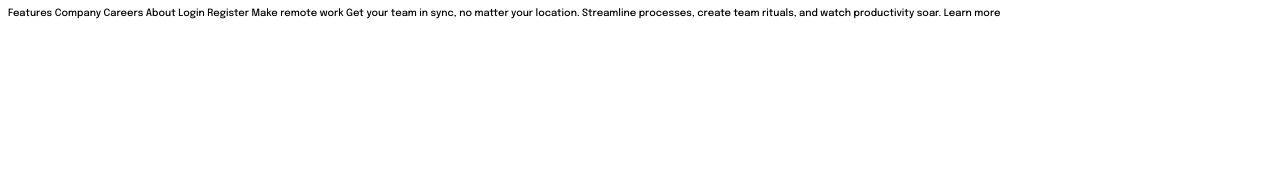
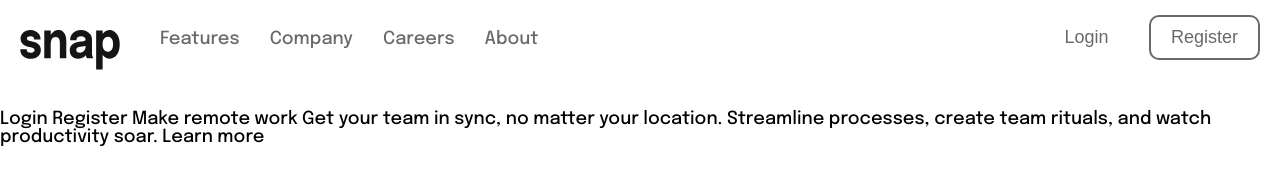
Before and after one commit to nivamoli/remote-work_landing, a plain HTML site: page index.html in a window 1280 px wide. Drawn offline with Linux system fonts and the light colour scheme.

Commit message:
Header terminado

```diff
--- a/index.html
+++ b/index.html
@@ -12,11 +12,27 @@
   <title>Frontend Mentor | Intro section with dropdown navigation</title>
 </head>
 <body>
+  <header>
+    <div class="header-container-1">
+      <img src="./images/logo.svg" alt="Logo" class="header_logo">
+      <nav>
+        <ul class="header-nav-ul">
+          <li><a href="#" class="header-nav-link">Features</a></li>
+          <li><a href="#" class="header-nav-link">Company</a></li>
+          <li><a href="#" class="header-nav-link">Careers</a></li>
+          <li><a href="#" class="header-nav-link">About</a></li>
+        </ul>
+      </nav>
+    </div>
+    <div class="header-contaiiner-2">
+      <button class="button button-login">Login</button>
+      <button class="button button-register">Register</button>
+    </div>
+  </header>
 
-  Features
-  Company
-  Careers
-  About
+
+
+
 
   Login
   Register
--- a/style.css
+++ b/style.css
@@ -11,7 +11,7 @@
 
     --font-family: 'Epilogue', sans-serif;
     --medium: 500;
-    --bold: 700
+    --bold: 700;
     --pgraph-size: 1.8rem;
 
   /* Tamaños */
@@ -27,6 +27,85 @@ html {
   font-family: var(--font-family);
 }
 
+body {
+  font-size: var(--pgraph-size);
+  padding: 0;
+  margin: 0;
+}
+
 p {
   font-size: 1.8rem;
 }
+
+/* Header */
+
+header,
+.header-container-1 {
+  display: flex;
+}
+
+.header-contaiiner-2 {
+  margin-top: -15px
+}
+
+header {
+  height: 50px;
+  justify-content: space-between;
+  align-items: flex-start;
+  padding: 30px 20px;
+
+}
+
+.header_logo {
+  width: 100px;
+  height: 40px;
+}
+
+.header-nav-ul {
+  display: flex;
+  list-style: none;
+  width: 400px;
+  margin-top: 0;
+}
+
+.header-nav-link {
+  margin-right: 30px;
+  text-decoration: none;
+  color: var(--gris);
+}
+
+.header-nav-link:hover {
+  color: var(--negro)'';
+}
+
+.button {
+  font-size: var(--pgraph-size);
+  color: var(--gris);
+}
+
+.button:hover {
+  cursor: pointer;
+}
+
+.button-login {
+  border: none;
+  background-color: transparent;
+  margin-right: 30px;
+}
+
+.button-login:hover {
+  color: var(--negro);
+}
+
+.button-register {
+  border-radius: 10px;
+  padding: 10px 20px;
+  border: 2px solid var(--gris);
+  background: transparent;
+}
+
+.button-register:hover {
+  background-color: var(--negro);
+  color: white;
+
+}
```
